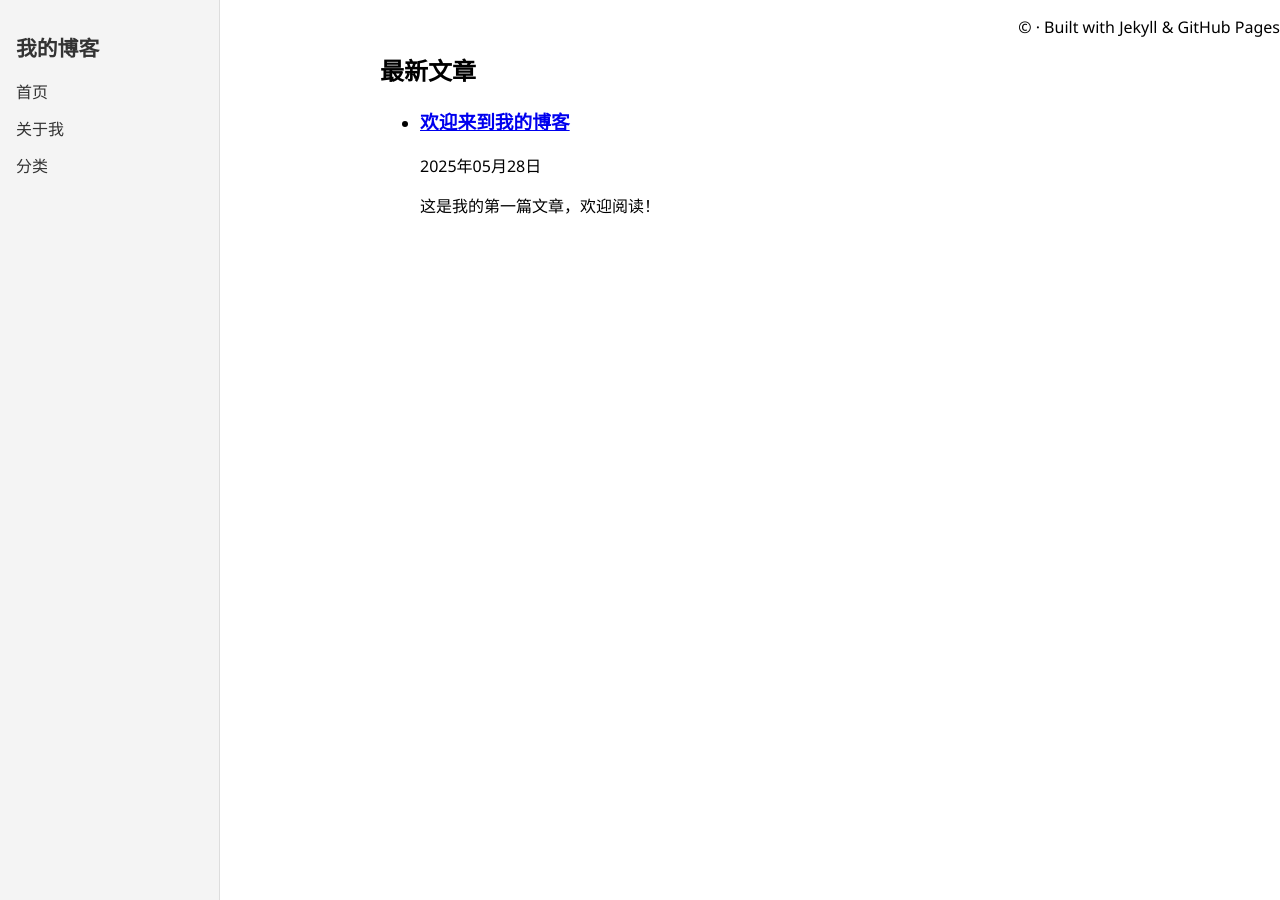
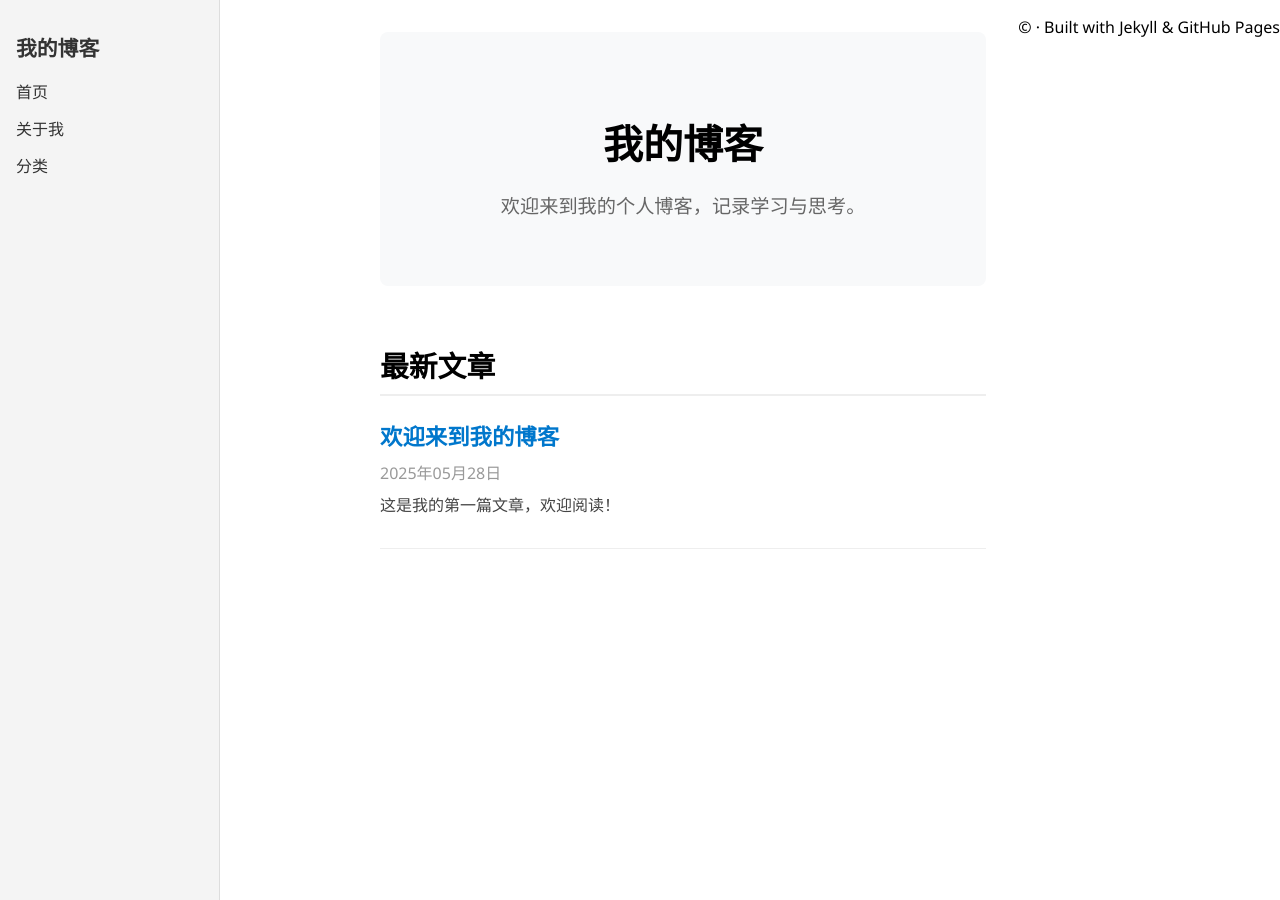
Before and after one commit to sumitpo/sumitpo.github.io, a Jekyll site: the page built from index.html, in a window 1280 px wide. Built offline with Jekyll 4.4.1, drawn with Linux system fonts in a browser that asks for light colours.

Commit message:
feat: beautiful index html

```diff
--- a/index.html
+++ b/index.html
@@ -1,15 +1,25 @@
 ---
 layout: default
 title: 首页
+description: 欢迎来到我的个人博客，记录学习与思考。
 ---
 
+<!-- Hero Section -->
+<section class="hero">
+  <h1>{{ site.title }}</h1>
+  <p>{{ page.description }}</p>
+</section>
+
+<!-- Latest Posts -->
+<section class="posts">
   <h2>最新文章</h2>
   <ul class="post-list">
     {% for post in site.posts %}
-    <li>
+      <li class="post-item">
         <h3><a href="{{ post.url }}">{{ post.title }}</a></h3>
         <time>{{ post.date | date: "%Y年%m月%d日" }}</time>
-      <p>{{ post.excerpt }}</p>
+        <p>{{ post.excerpt | strip_html | truncatewords: 30 }}</p>
       </li>
     {% endfor %}
   </ul>
+</section>
--- a/style.css
+++ b/style.css
@@ -49,3 +49,62 @@ main {
   padding: 2em;
   margin-left: 220px;
 }
+
+/* Hero Section */
+.hero {
+  text-align: center;
+  padding: 3em 1em;
+  background-color: #f8f9fa;
+  border-radius: 8px;
+  margin-bottom: 2em;
+}
+
+.hero h1 {
+  font-size: 2.5em;
+  margin-bottom: 0.5em;
+}
+
+.hero p {
+  font-size: 1.2em;
+  color: #666;
+}
+
+/* Posts Section */
+.posts h2 {
+  margin-top: 2em;
+  font-size: 1.8em;
+  border-bottom: 2px solid #eee;
+  padding-bottom: 0.3em;
+}
+
+.post-list {
+  list-style: none;
+  padding: 0;
+}
+
+.post-item {
+  margin-bottom: 2em;
+  padding-bottom: 1em;
+  border-bottom: 1px solid #eee;
+}
+
+.post-item h3 {
+  margin: 0;
+  font-size: 1.4em;
+}
+
+.post-item a {
+  text-decoration: none;
+  color: #0077cc;
+}
+
+.post-item time {
+  display: block;
+  color: #999;
+  margin: 0.5em 0;
+}
+
+.post-item p {
+  margin-top: 0.5em;
+  color: #444;
+}
```
Lines whose indentation alone changed are shown as unchanged.
